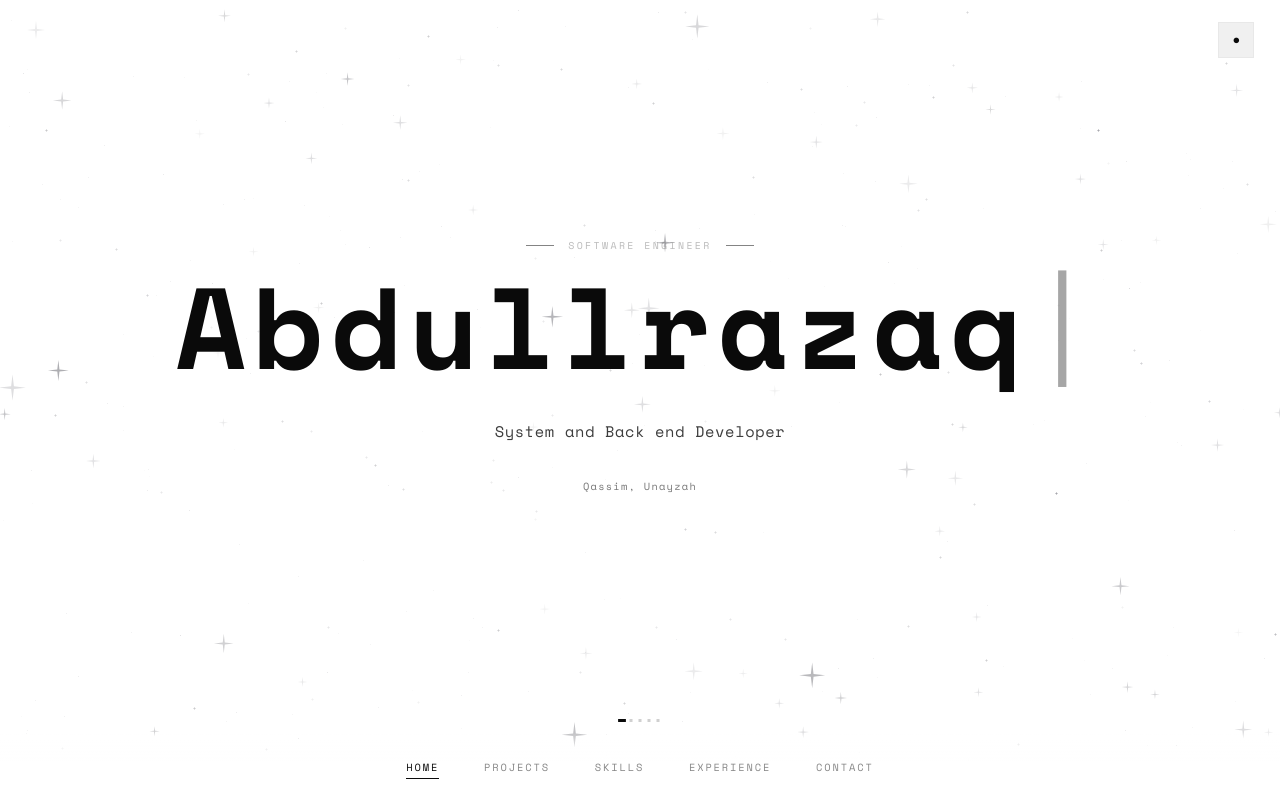
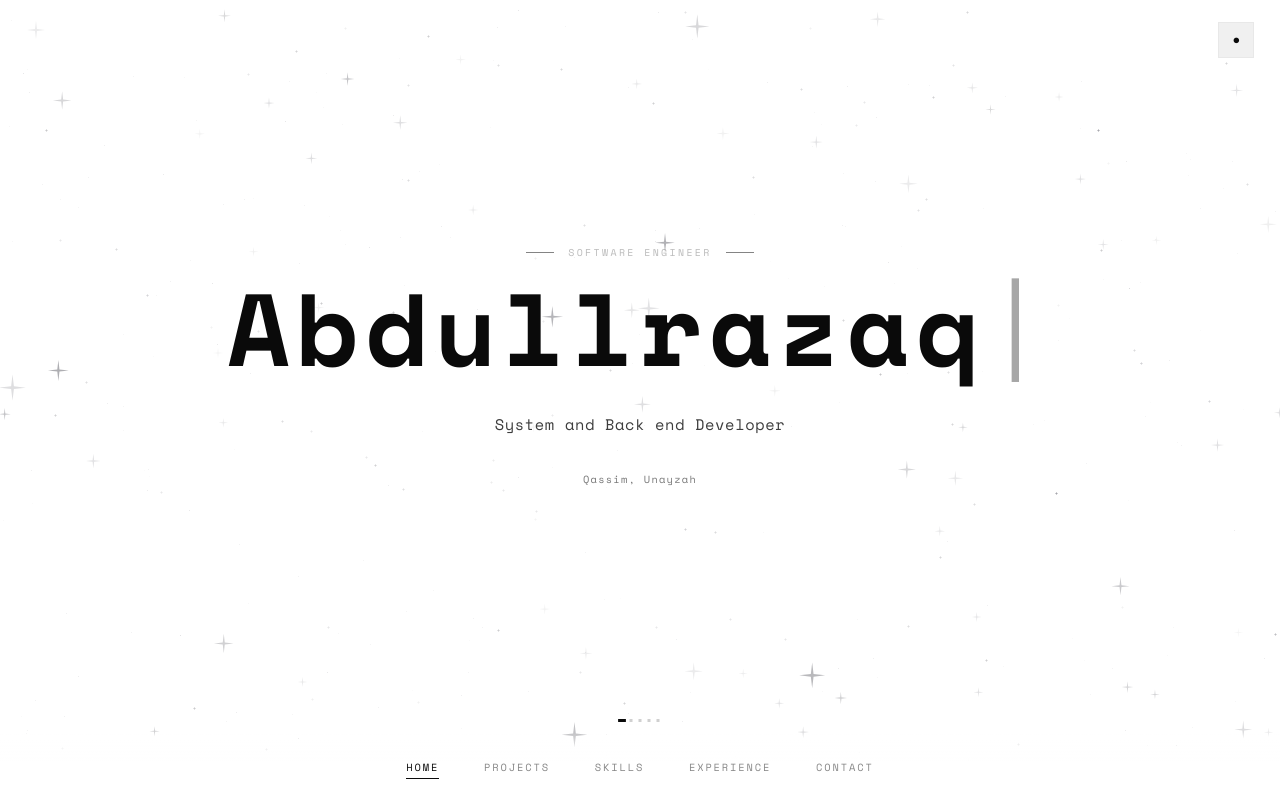
Before and after one commit to orisho7/orisho7.github.io, a Vue app: page / in a window 1280 px wide. Built offline with nearby package versions, Linux system fonts and the light colour scheme.

Commit message:
feat: add HomeSection component with typewriter animation effect

```diff
--- a/src/components/HomeSection.vue
+++ b/src/components/HomeSection.vue
@@ -90,7 +90,7 @@ onUnmounted(() => {
 
 .home-name {
   font-family: var(--font-display);
-  font-size: clamp(3.2rem, 9vw, 8.5rem);
+  font-size: clamp(1.4rem, 8vw, 8.5rem);
   font-weight: 700;
   letter-spacing: 0.06em;
   line-height: 0.92;
```
